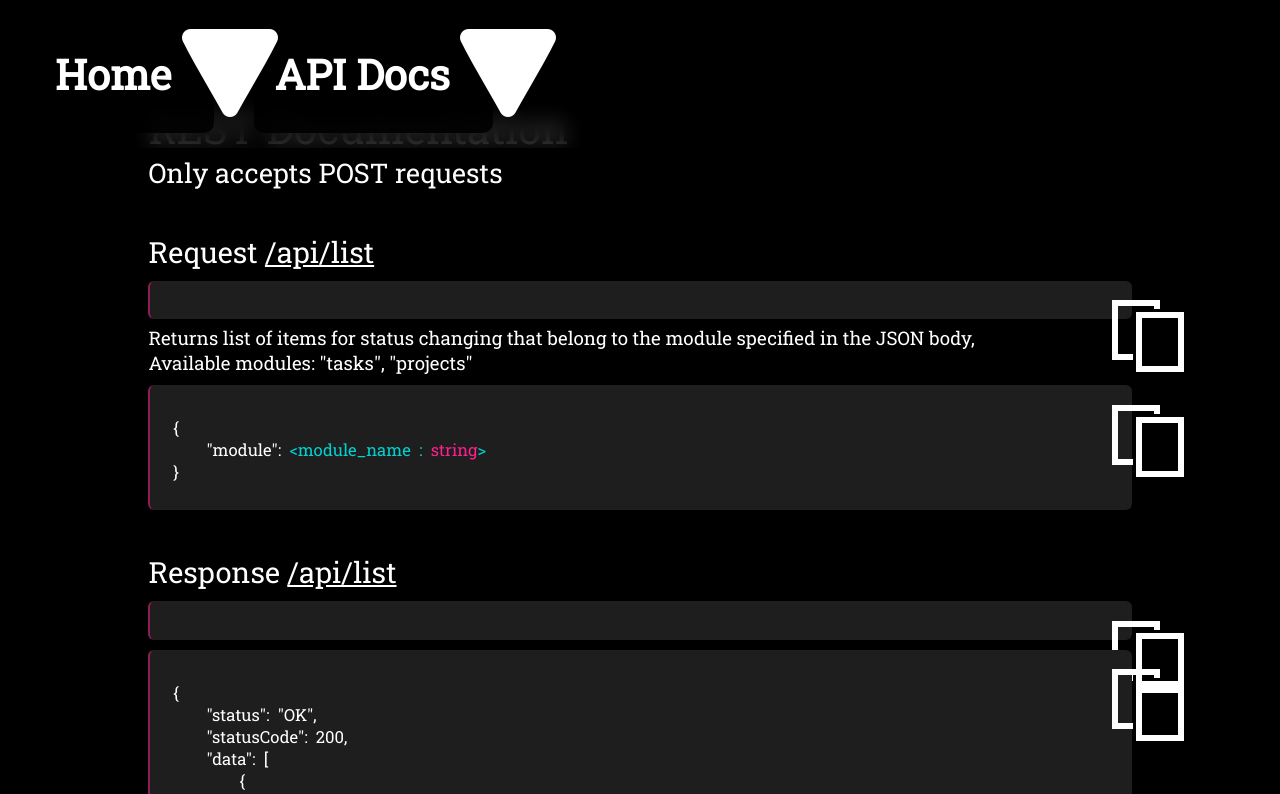
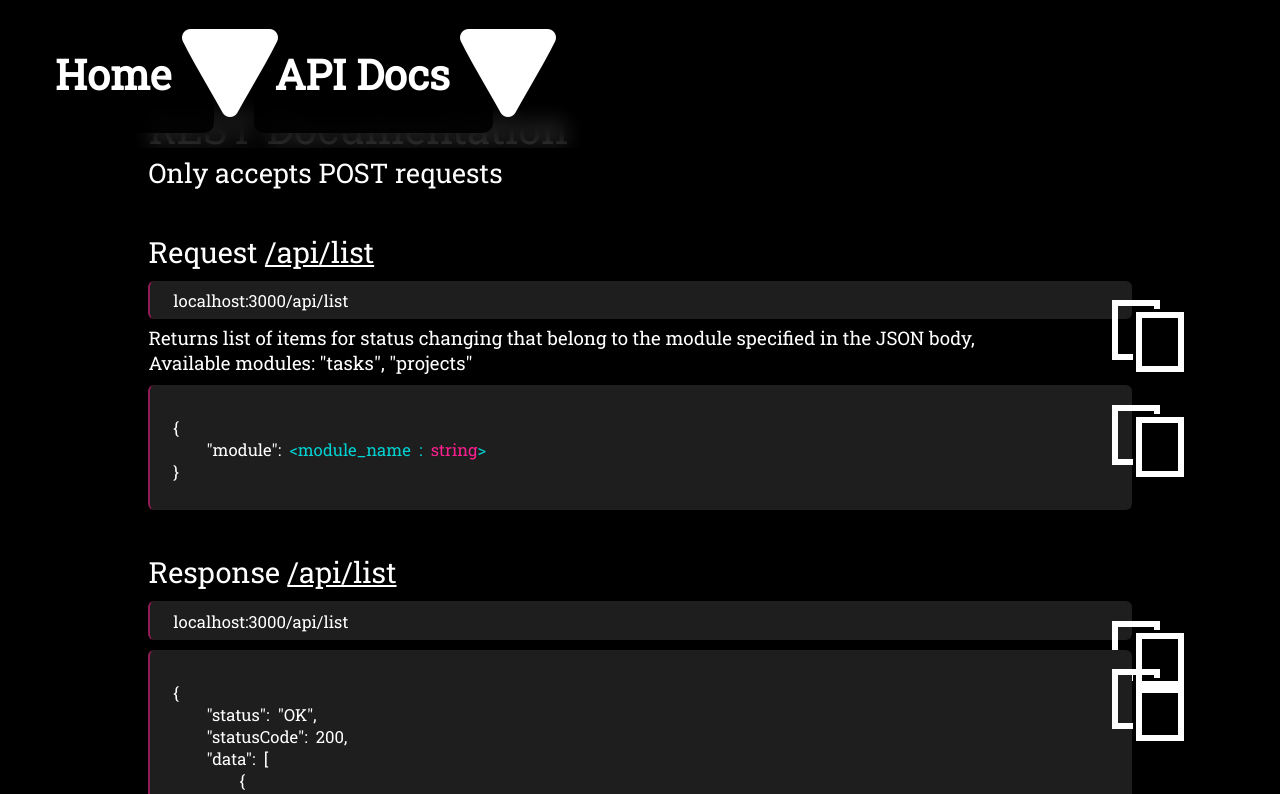
Before and after one commit to Konseyy/portfolio, a Next.js app: page /docs in a window 1280 px wide. Shown: the top 794 px of the page. Built offline with nearby package versions, Linux system fonts and the light colour scheme.

Commit message:
fixed url backend

```diff
--- a/components/docs_page/DocsContent.tsx
+++ b/components/docs_page/DocsContent.tsx
@@ -1,24 +1,9 @@
-import React, { FC, useEffect, useMemo, useState } from 'react';
+import React, { FC, useMemo } from 'react';
 import { DocsData } from './DocsData';
 import TextBlock from '../TextBlock';
 import style from './DocsContent.module.scss';
 
-const DocsContent = () => {
-	const [hostName, setHostName] = useState('');
-	const setHost = async () => {
-		const host = await (await fetch('/api/host')).json();
-		setHostName(
-			`${host.protocol ? host.protocol + '://' : ''}${host.host ?? ''}`
-		);
-	};
-	useEffect(() => {
-		setHost();
-	}, []);
-
-	const host =
-		typeof window !== 'undefined'
-			? `${window.location.protocol}//${window.location.host}`
-			: '';
+const DocsContent = ({ host }) => {
 	const FormattedDescription: FC<{ description: string }> = ({
 		description,
 	}) => {
@@ -73,9 +58,7 @@ const DocsContent = () => {
 													}}
 												>
 													{group.link
-														? hostName
-															? `${hostName}${group.link}`
-															: ''
+														? `${host}${group.link}`
 														: block.textBlock}
 												</TextBlock>
 												{group.link && (
--- a/components/docs_page/DocsData.ts
+++ b/components/docs_page/DocsData.ts
@@ -1,4 +1,3 @@
-import { urlObjectKeys } from 'next/dist/shared/lib/utils';
 import {
 	gql_github_projects_query,
 	gql_list_query,
--- a/pages/api/host.ts
+++ /dev/null
@@ -1,11 +0,0 @@
-import { NextApiRequest, NextApiResponse } from 'next';
-
-export default async function handler(
-	req: NextApiRequest,
-	res: NextApiResponse
-) {
-	return res.status(200).json({
-		host: req.headers.host,
-		protocol: req.headers['x-forwarded-proto'] ?? '',
-	});
-}
--- a/pages/docs.tsx
+++ b/pages/docs.tsx
@@ -1,8 +1,21 @@
+import { GetServerSideProps } from 'next';
 import React from 'react';
 import DocsContent from '../components/docs_page/DocsContent';
 
-const docs = () => {
-	return <DocsContent />;
+const docs = ({ host }) => {
+	return <DocsContent host={host} />;
 };
 
 export default docs;
+interface Props {
+	host: string;
+}
+export const getServerSideProps: GetServerSideProps<Props> = async ({
+	req,
+}) => {
+	return {
+		props: {
+			host: req.headers.host,
+		},
+	};
+};
```
